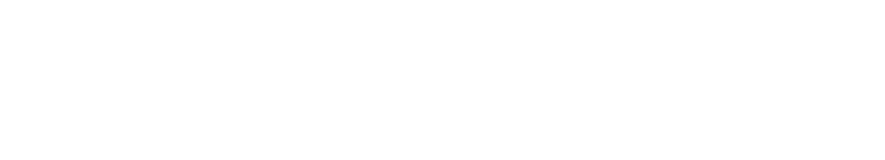
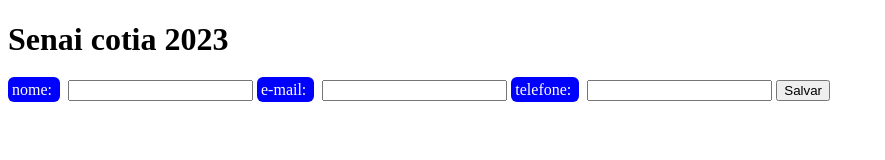
Before and after one commit to Arilma99/Webfront, a plain HTML site: page index.html in a window 1280 px wide. Shown: the whole page, without its empty margins (0-885 px from the left). Drawn offline with Linux system fonts and the light colour scheme.

Commit message:
input, result

```diff
--- a/Style.css
+++ b/Style.css
@@ -0,0 +1,7 @@
+span{
+    background-color: blue;
+    padding: 4px;
+    margin-right: 8px;
+    border-radius: 6px;
+    color: white;
+}
--- a/index.html
+++ b/index.html
@@ -3,9 +3,26 @@
 <head>
     <meta charset="UTF-8">
     <meta name="viewport" content="width=device-width, initial-scale=1.0">
+    <link rel="stylesheet" href="Style.css">
     <title>Primeiro commit no git</title>
 </head>
+
 <body>
+
+
+
+    <h1 id = "titulo"></h1>
+    <span>nome: </span><input id="nome" type="text">
+    <span>e-mail: </span><input id="email" type="text">
+    <span>telefone: </span><input id="telefone" type="text">
+    <button onclick="salvar()">Salvar</button>
+    <h6 id ="resultado"></h6><!-- resultado para nome -->
+    <h6 id ="resultado1"></h6><!-- // // email  -->
+    <h6 id ="resultado2"></h6><!-- // // telefone -->
+
+    <script src="script.js"></script><!-- linkando o js no html -->
+
+
 
 </body>
 </html>
--- /dev/null
+++ b/script.js
@@ -0,0 +1,96 @@
+
+/* introdução  a git e java script
+ */
+
+var nome = "ari"
+let idade = 24
+const anoNascimento = 1999; /* cont(connstnte) quando o dado naõ será alterado */
+let idadeEsposa = "24"
+let idadeString = "24"
+
+
+/*
+= atribuição
+== comparar se é igual
+=== comparar se é exatamente igual a vareavel
+[] = smbolo universal para lista
+padrao java - () {}
+if - comparação
+console.log- print(mostrar na tela)
+else - se diferente
+else if - alguma outra opção
+swith case - se for mais de 4(quatro) opções
+
+let -Um bloco é uma porção de código cercado por {}.
+ Um bloco vive dentro dessas chaves.
+Tudo o que estiver cercado por chaves é um bloco.(um var atualizado)
+
+var -
+*/
+
+/* var  isOld = true;
+
+
+if (condition){
+
+console.log(igual)
+
+}else{
+    console.log(diferente)
+}
+ */
+/* Array
+
+acessamos o array fazendo ref ao index
+
+
+*/
+/* let num =98
+const pi = 3.14
+
+
+
+
+let lista =[1,2,3,4,5,6]
+
+for (let index = 0; index <lista.length; index++) {
+    const element = lista[index];
+
+    console.log(element)
+
+}
+
+
+ */
+
+
+
+
+
+
+
+
+
+
+
+
+/* Inputs */
+    const titulo = document.getElementById("titulo")
+    const nomeInput= document.getElementById("nome")
+    const email= document.getElementById("email")
+    const telefone= document.getElementById("telefone")
+
+    /* Outputs */
+    const resultado= document.getElementById("resultado") /* resultado para nome */
+    const resultado1= document.getElementById("resultado1") /* // // email */
+    const resultado2= document.getElementById("resultado2") /*  //  // telefone */
+
+    console.log(titulo.textContent)
+
+    titulo.textContent = "Senai cotia 2023"  /* conteudo  de texto do h1 */
+    function salvar(){
+        resultado.textContent = nomeInput.value
+        resultado1.textContent = email.value
+        resultado2.textContent = telefone.value
+
+    }
```
